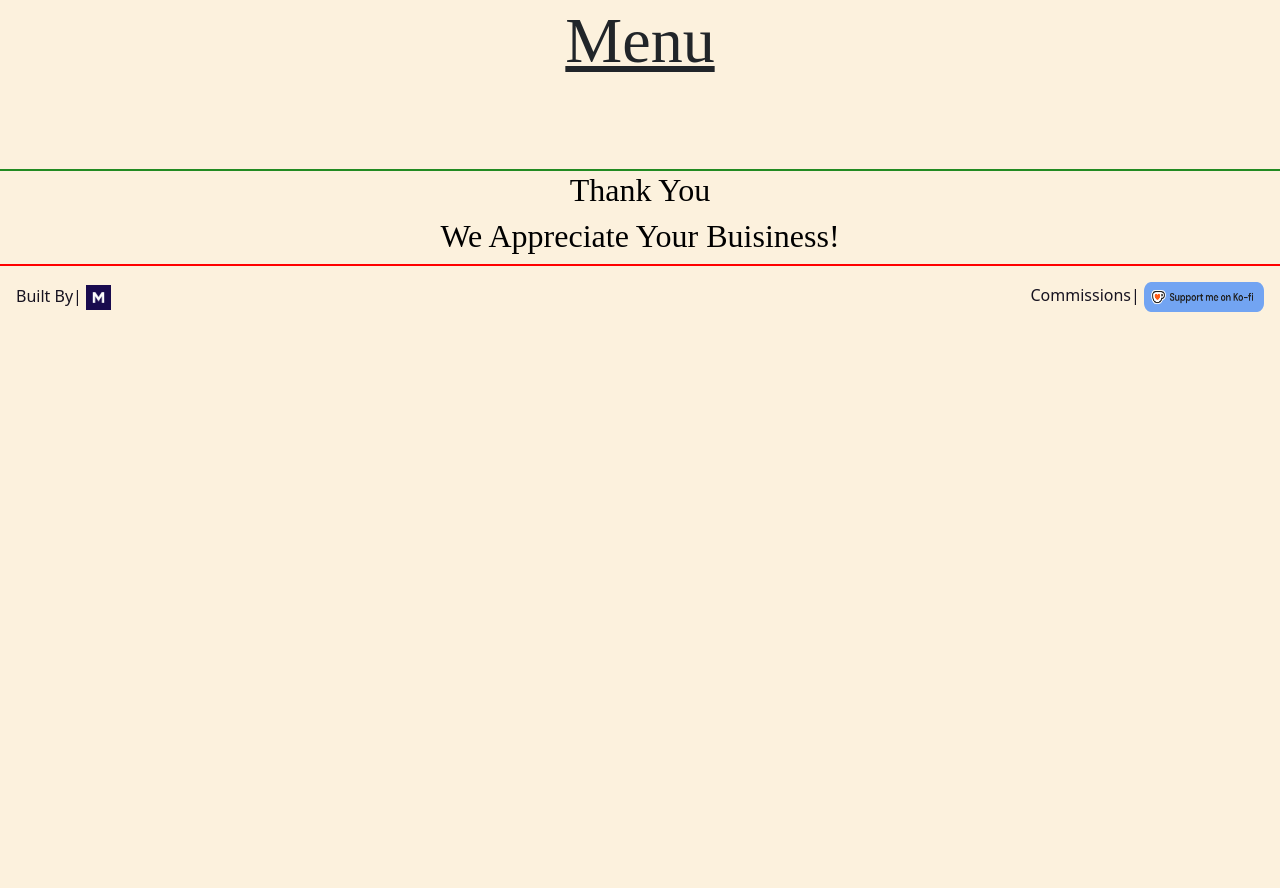
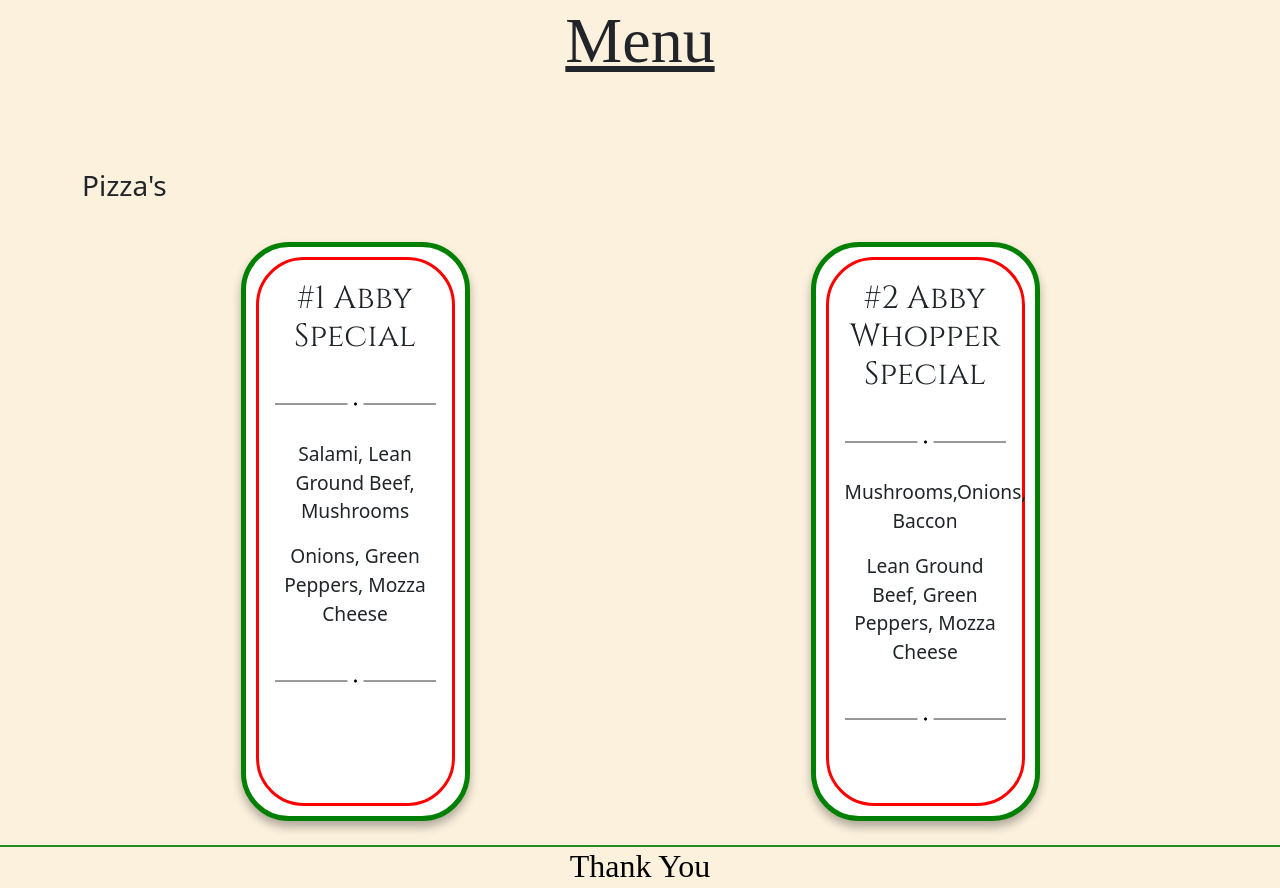
Before and after one commit to MoeOverload/AbbyPizzaProject, a plain HTML site: page Menu/index.html in a window 1280 px wide. Shown: the part 490-1378 px from the top of the page. Before the commit the page ends 834 px from the top, so only its background shows below. Drawn offline with nearby package versions, Linux system fonts and the light colour scheme; files that its build step writes are made by us from their sources; files whose address does not match are found by name; a web font is replaced by a local one.

Commit message:
dtarting main menu

```diff
--- a/Menu/index.html
+++ b/Menu/index.html
@@ -80,7 +80,58 @@
 
             <br>
             <h2 class="pageTitle">Menu</h2>
+            <!--sencond nav goes here-->
 
+            <h3>Pizza's</h3>
+            <!--create a price list for sizes-->
+
+            <div class="row"style="justify-content: space-evenly;">
+
+                <div class="SpecialMenuItems col-12 col-sm-6 col-md-6 col-lg-3">
+                    <div class="greenBorder">
+                        <div class="redBorder">
+                            <h3 >#1 Abby Special</h3>
+                            <svg class="fancyLine"viewBox="0 0 200 10" xmlns="http://www.w3.org/2000/svg" fill="none" stroke="black">
+                                <line x1="0" y1="5" x2="90" y2="5" stroke-width="1"/>
+                                <circle cx="100" cy="5" r="1.5" fill="black"/>
+                                <line x1="110" y1="5" x2="200" y2="5" stroke-width="1"/>
+                            </svg>
+                            <p>Salami, Lean Ground Beef, Mushrooms</p>
+                            <p>Onions, Green Peppers, Mozza Cheese</p>
+                            <svg class="fancyLine"viewBox="0 0 200 10" xmlns="http://www.w3.org/2000/svg" fill="none" stroke="black">
+                                <line x1="0" y1="5" x2="90" y2="5" stroke-width="1"/>
+                                <circle cx="100" cy="5" r="1.5" fill="black"/>
+                                <line x1="110" y1="5" x2="200" y2="5" stroke-width="1"/>
+                            </svg>
+                        </div>
+                    </div>
+
+                </div>
+                <div class="SpecialMenuItems col-12 col-sm-6 col-md-6 col-lg-3">
+                    <div class="greenBorder">
+                        <div class="redBorder">
+                            <h3 >#2 Abby Whopper Special</h3>
+                            <svg class="fancyLine"viewBox="0 0 200 10" xmlns="http://www.w3.org/2000/svg" fill="none" stroke="black">
+                                <line x1="0" y1="5" x2="90" y2="5" stroke-width="1"/>
+                                <circle cx="100" cy="5" r="1.5" fill="black"/>
+                                <line x1="110" y1="5" x2="200" y2="5" stroke-width="1"/>
+                            </svg>
+                            <p>Mushrooms,Onions, Baccon </p>
+                            <p>Lean Ground Beef, Green Peppers, Mozza Cheese</p>
+                            <svg class="fancyLine"viewBox="0 0 200 10" xmlns="http://www.w3.org/2000/svg" fill="none" stroke="black">
+                                <line x1="0" y1="5" x2="90" y2="5" stroke-width="1"/>
+                                <circle cx="100" cy="5" r="1.5" fill="black"/>
+                                <line x1="110" y1="5" x2="200" y2="5" stroke-width="1"/>
+                            </svg>
+                        </div>
+                    </div>
+
+                </div>
+
+                <div class="col-md-8 text-center">
+
+                </div>
+            </div>
 
 
 
```
Also changed, not shown: Contact/index.html (+2 -1 lines), index.html (+4 -7 lines), images/dishes/pastadish.jpg (renamed from images/dishes/istockphoto-168247005-1024x1024.jpg), images/dishes/peperonislice.jpg (renamed from images/dishes/istockphoto-938742222-1024x1024.jpg), 4 other files.
